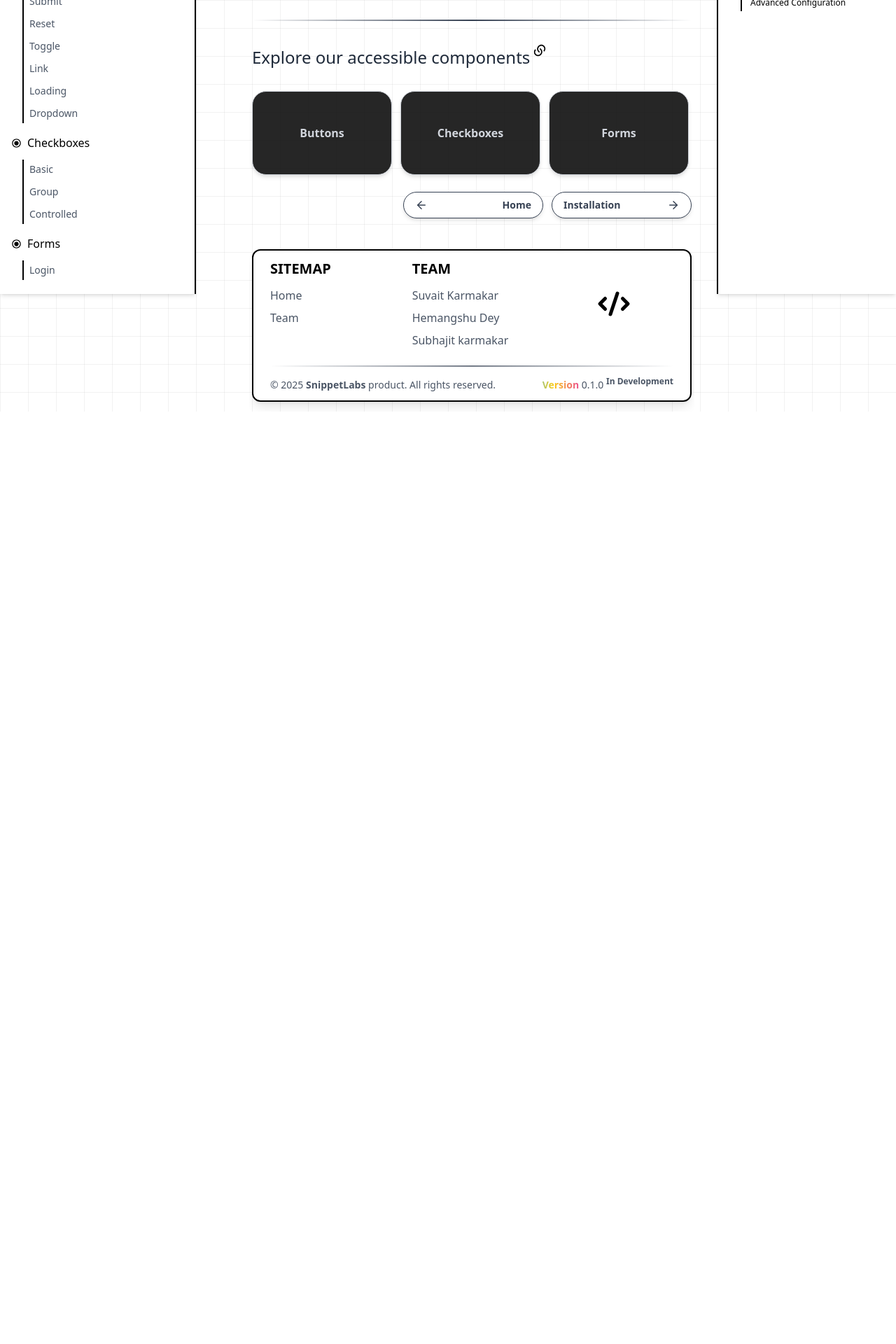
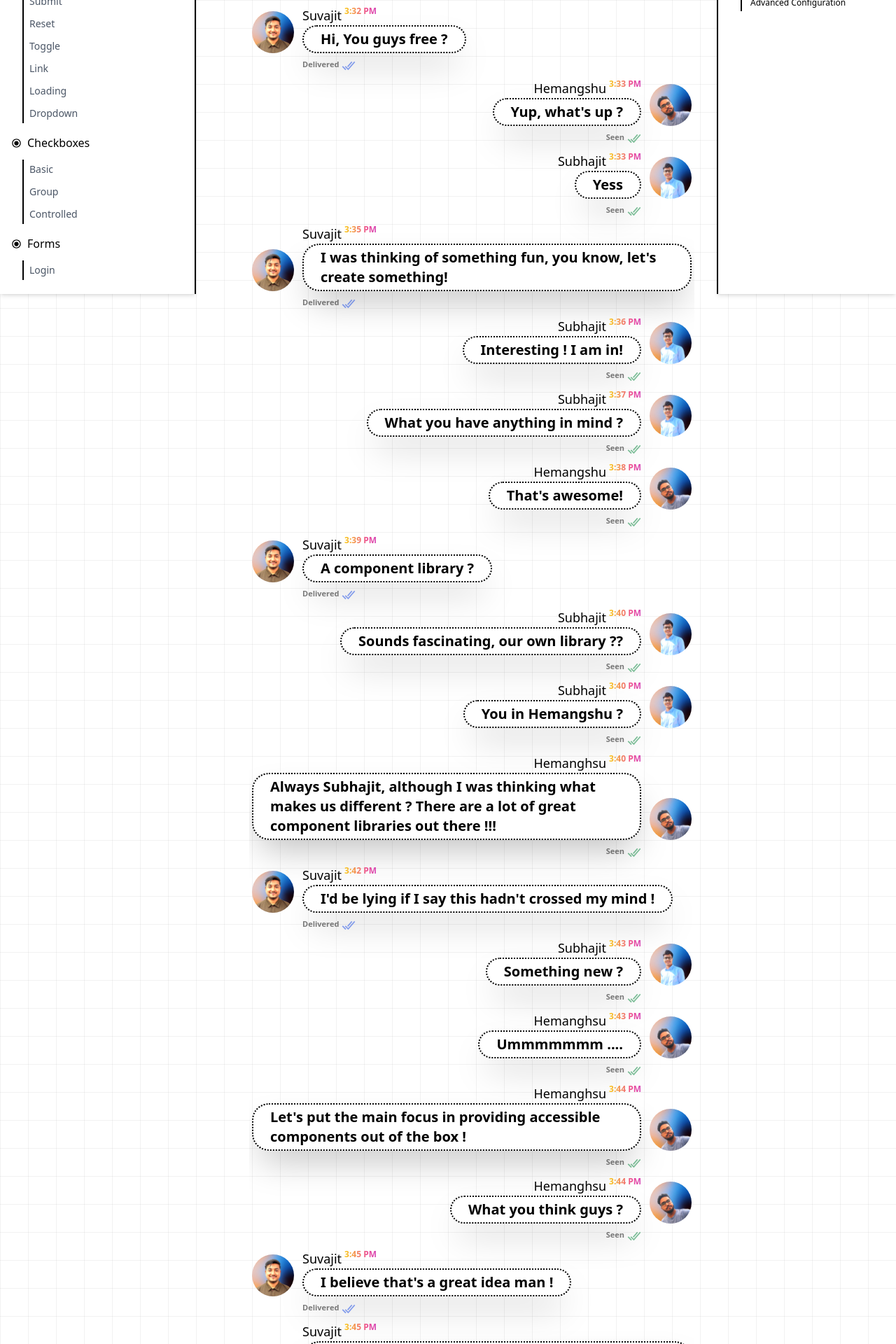
Before and after one commit to snippet-labs/COMPONENTLAB, a Next.js app: page /team in a window 1280 px wide. Shown: the part 380-2300 px from the top of the page at 70% size. Before the commit the page ends 968 px from the top, so only its background shows below. Built offline with nearby package versions, Linux system fonts and the light colour scheme.

Commit message:
page(team): add team page details

```diff
--- a/src/app/team/page.tsx
+++ b/src/app/team/page.tsx
@@ -1,6 +1,7 @@
 // Modules
 import React from 'react';
 import { TEAM_PAGINATION_LINKS } from '@/constants/Team/TeamPaginationLinks';
+import ChatBubble from '@/components/Ui/Chat/ChatBubble';
 import Footer from '@/components/Ui/Footer/Footer';
 import Pagination from '@/components/Ui/Pagination/Pagination';
 
@@ -11,7 +12,246 @@ const TeamPage: React.FC = () => {
         <h1 className="ml-1 text-sm font-medium">COMPONENTLAB/</h1>
         <h2 className="font-bold text-4xl md:text-5xl lg:text-6xl">Read our team conversation</h2>
       </div>
-      <div className="mt-20"></div>
+      <div className="mt-20">
+        <ChatBubble
+          image={'/suvajit.png'}
+          senderName="Suvajit"
+          message="Hi, You guys free ?"
+          time="3:32 PM"
+          isStart={true}
+        />
+        <ChatBubble
+          image={'/hemangshu.png'}
+          senderName="Hemangshu"
+          message="Yup, what's up ?"
+          time="3:33 PM"
+          isStart={false}
+        />
+        <ChatBubble
+          image={'/subhajit.png'}
+          senderName="Subhajit"
+          message="Yess"
+          time="3:33 PM"
+          isStart={false}
+        />
+        <ChatBubble
+          image={'/suvajit.png'}
+          senderName="Suvajit"
+          message="I was thinking of something fun, you know, let's create something!"
+          time="3:35 PM"
+          isStart={true}
+        />
+        <ChatBubble
+          image={'/subhajit.png'}
+          senderName="Subhajit"
+          message="Interesting ! I am in!"
+          time="3:36 PM"
+          isStart={false}
+        />
+        <ChatBubble
+          image={'/subhajit.png'}
+          senderName="Subhajit"
+          message="What you have anything in mind ?"
+          time="3:37 PM"
+          isStart={false}
+        />
+        <ChatBubble
+          image={'/hemangshu.png'}
+          senderName="Hemangshu"
+          message="That's awesome!"
+          time="3:38 PM"
+          isStart={false}
+        />
+        <ChatBubble
+          image={'/suvajit.png'}
+          senderName="Suvajit"
+          message="A component library ?"
+          time="3:39 PM"
+          isStart={true}
+        />
+        <ChatBubble
+          image={'/subhajit.png'}
+          senderName="Subhajit"
+          message="Sounds fascinating, our own library ??"
+          time="3:40 PM"
+          isStart={false}
+        />
+        <ChatBubble
+          image={'/subhajit.png'}
+          senderName="Subhajit"
+          message="You in Hemangshu ?"
+          time="3:40 PM"
+          isStart={false}
+        />
+        <ChatBubble
+          image={'/hemangshu.png'}
+          senderName="Hemanghsu"
+          message="Always Subhajit, although I was thinking what makes us different ? There are a lot of great component libraries out there !!!"
+          time="3:40 PM"
+          isStart={false}
+        />
+        <ChatBubble
+          image={'/suvajit.png'}
+          senderName="Suvajit"
+          message="I'd be lying if I say this hadn't crossed my mind !"
+          time="3:42 PM"
+          isStart={true}
+        />
+        <ChatBubble
+          image={'/subhajit.png'}
+          senderName="Subhajit"
+          message="Something new ?"
+          time="3:43 PM"
+          isStart={false}
+        />
+        <ChatBubble
+          image={'/hemangshu.png'}
+          senderName="Hemanghsu"
+          message="Ummmmmmm .... "
+          time="3:43 PM"
+          isStart={false}
+        />
+        <ChatBubble
+          image={'/hemangshu.png'}
+          senderName="Hemanghsu"
+          message="Let's put the main focus in providing accessible components out of the box !"
+          time="3:44 PM"
+          isStart={false}
+        />
+        <ChatBubble
+          image={'/hemangshu.png'}
+          senderName="Hemanghsu"
+          message="What you think guys ?"
+          time="3:44 PM"
+          isStart={false}
+        />
+        <ChatBubble
+          image={'/suvajit.png'}
+          senderName="Suvajit"
+          message="I believe that's a great idea man !"
+          time="3:45 PM"
+          isStart={true}
+        />
+        <ChatBubble
+          image={'/suvajit.png'}
+          senderName="Suvajit"
+          message="Look if it works out, great ! If not, we will have a good project for our resume ! Isn't it ?"
+          time="3:45 PM"
+          isStart={true}
+        />
+        <ChatBubble
+          image={'/subhajit.png'}
+          senderName="Subhajit"
+          message="Absolutely !"
+          time="3:46 PM"
+          isStart={false}
+        />
+        <ChatBubble
+          image={'/hemangshu.png'}
+          senderName="Hemanghsu"
+          message="Let's give this a go !"
+          time="3:47 PM"
+          isStart={false}
+        />
+        <ChatBubble
+          image={'/subhajit.png'}
+          senderName="Subhajit"
+          message="What stack are we picking ??"
+          time="3:46 PM"
+          isStart={false}
+        />
+        <ChatBubble
+          image={'/suvajit.png'}
+          senderName="Suvajit"
+          message="NextJs for great SEO, tailwindCSS for styling, Ummmm ... ViTest for unit testing and GitActions for complete CI/CD testing and build automation !"
+          time="3:47 PM"
+          isStart={true}
+        />
+        <ChatBubble
+          image={'/suvajit.png'}
+          senderName="Suvajit"
+          message="Good ?"
+          time="3:49 PM"
+          isStart={true}
+        />
+        <ChatBubble
+          image={'/hemangshu.png'}
+          senderName="Hemanghsu"
+          message="It is going to be funnnnnn ! "
+          time="3:50 PM"
+          isStart={false}
+        />
+        <ChatBubble
+          image={'/subhajit.png'}
+          senderName="Subhajit"
+          message="Totally !"
+          time="3:50 PM"
+          isStart={false}
+        />
+        <ChatBubble
+          image={'/suvajit.png'}
+          senderName="Suvajit"
+          message="We will have clean component design, just simple and elegant !"
+          time="3:52 PM"
+          isStart={true}
+        />
+        <ChatBubble
+          image={'/suvajit.png'}
+          senderName="Suvajit"
+          message="Just copy and drop the code in the codebase kind of approach !"
+          time="3:52 PM"
+          isStart={true}
+        />
+        <ChatBubble
+          image={'/hemangshu.png'}
+          senderName="Hemanghsu"
+          message="We will mainly focus on providing accessible components with minimal styling"
+          time="3:53 PM"
+          isStart={false}
+        />
+        <ChatBubble
+          image={'/subhajit.png'}
+          senderName="Subhajit"
+          message="Since we are using tailwindCSS, people can tweak it to whatever matches their taste !!"
+          time="3:54 PM"
+          isStart={false}
+        />
+        <ChatBubble
+          image={'/hemangshu.png'}
+          senderName="Hemanghsu"
+          message="Correct !"
+          time="3:55 PM"
+          isStart={false}
+        />
+        <ChatBubble
+          image={'/suvajit.png'}
+          senderName="Suvajit"
+          message="Definitely ! So .... ?"
+          time="3:56 PM"
+          isStart={true}
+        />
+        <ChatBubble
+          image={'/hemangshu.png'}
+          senderName="Hemanghsu"
+          message="Let's do this "
+          time="3:57 PM"
+          isStart={false}
+        />
+        <ChatBubble
+          image={'/subhajit.png'}
+          senderName="Subhajit"
+          message="I am ready for this !"
+          time="3:58 PM"
+          isStart={false}
+        />
+        <ChatBubble
+          image={'/suvajit.png'}
+          senderName="Suvajit"
+          message="LET'S DO THIS GUYS !"
+          time="4:00 PM"
+          isStart={true}
+        />
+      </div>
       <Pagination
         paginationTitle="Explore our accessible components"
         cards={TEAM_PAGINATION_LINKS}
--- a/src/components/Ui/Chat/ChatBubble.tsx
+++ b/src/components/Ui/Chat/ChatBubble.tsx
@@ -12,23 +12,25 @@ const ChatBubble: React.FC<ChatBubbleProps> = ({ image, senderName, message, tim
             <Image src={image} alt="Chat profile" width={100} height={100} />
           </div>
         </div>
-        <div className="chat-header">
+        <div className="chat-header text-sm md:text-md lg:text-lg">
           {senderName}
-          <time className="text-xs opacity-50">{time}</time>
+          <time className="text-xs font-bold bg-clip-text text-transparent bg-gradient-to-r from-purple-500 via-pink-500 to-yellow-500 gradient-shift-animation">
+            {time}
+          </time>
         </div>
-        <div className="border-dotted border-2 bg-white shadow-2xl px-6 py-1 rounded-3xl">
+        <div className="text-sm md:text-xl lg:text-xl border-dotted border-2 bg-white shadow-2xl px-6 py-1 rounded-3xl font-bold">
           {message}
         </div>
         <div className="chat-footer opacity-50">
           {isStart ? (
             <>
-              <span className="font-bold">Delivered</span>
-              {<IoCheckmarkDoneSharp size={20} className="text-blue-700" />}
+              <span className="font-bold mt-2">Delivered</span>
+              {<IoCheckmarkDoneSharp size={20} className="mt-2 text-blue-700" />}
             </>
           ) : (
             <>
-              <span className="font-bold">Seen</span>
-              {<IoCheckmarkDoneSharp size={20} className="text-green-700" />}
+              <span className="font-bold mt-2">Seen</span>
+              {<IoCheckmarkDoneSharp size={20} className="mt-2 text-green-700" />}
             </>
           )}
         </div>
```
